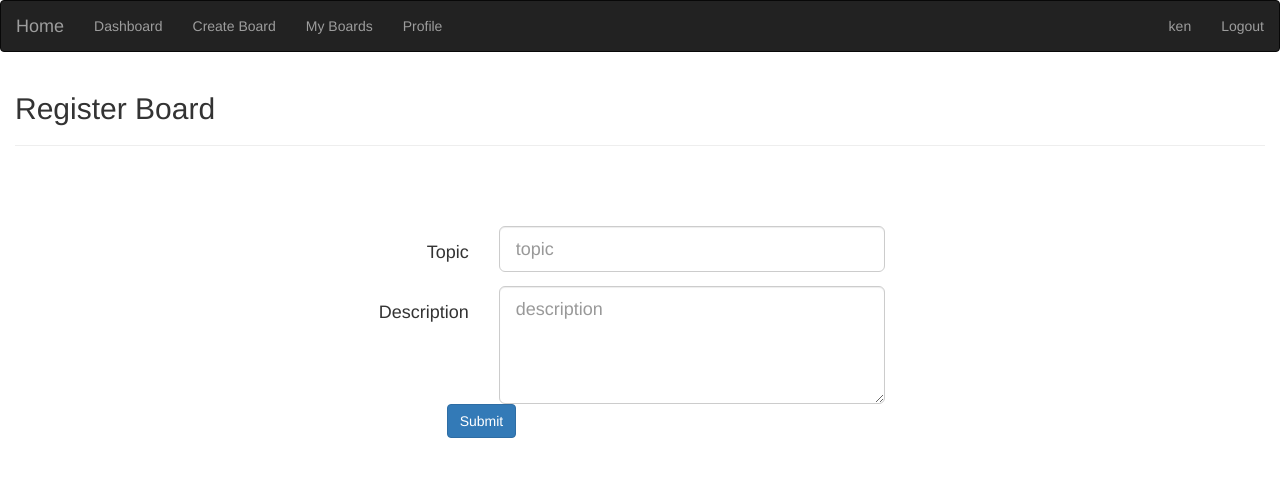
After one commit to jasn9/Notice-Board, a Django app: page /create_board/ in a window 1280 px wide. The commit adds this page. Shown: the top 477 px of the page. Run offline with Django 3.2, Linux system fonts and the light colour scheme; a user stored in the database is signed in; some libraries are stand-ins or nearby versions.

Commit message:
added boards

```diff
--- /dev/null
+++ b/blog/central/templates/central/create_board.html
@@ -0,0 +1,32 @@
+
+{% extends 'central/layout.html' %}
+{% block body %}
+<body>
+<div class="container-fluid">
+ <div class="row">
+     <div class="col-sm-12">
+         <h2>Register Board</h2>
+         <hr>
+
+        <br><br><br>
+        <div class="col-sm-6 col-sm-offset-3">
+            <form class="form-horizontal" method="POST" action="{% url 'central:register_board' %}">
+                {% csrf_token %}
+            <div class="form-group">
+                <label for="topic" class="control-label col-sm-3"><h4>Topic</h4></label>
+                <div class="col-sm-8"><input class="form-control input-lg" type="text" name="topic" id="topic" value="" placeholder="topic"></div>
+                <br><br><br>
+                <label for="description" class="control-label col-sm-3 "><h4>Description</h4></label>
+                <div class="col-sm-8"><textarea class="form-control input-lg" rows="4" cols="50" name="description" id="description" value="" placeholder="description"></textarea></div>
+                <br><br><br><br><br>
+                <div class="col-sm-4 col-sm-offset-2"><input class="btn btn-primary" type="submit" value="Submit"></div>
+            </div>
+        </form>
+        </div>
+    </div>
+ </div>
+</div>
+
+</body>
+
+{% endblock %}
--- a/blog/central/templates/central/navbar.html
+++ b/blog/central/templates/central/navbar.html
@@ -32,6 +32,12 @@
                     <a href="{% url 'central:dashboard' %}">Dashboard</a>
                 </li>
                 <li>
+                    <a href="{% url 'central:create_board' %}">Create Board</a>
+                </li>
+                <li>
+                    <a href="{% url 'central:my_boards' %}">My Boards</a>
+                </li>
+                <li>
                     <a href="{% url 'central:detail' user.username %}">Profile</a>
                 </li>
               </ul>
--- a/blog/central/urls.py
+++ b/blog/central/urls.py
@@ -12,13 +12,17 @@ app_name = 'central'
 urlpatterns = [
 
     path('', views.index, name='index'),
-    path('login/',views.user_login, name="user_login"),
+    path('login/',views.user_login, name='user_login'),
     path('detail/<str:username>/',  views.detail , name='detail'),
-    path('register/',views.register , name="register"),
-    path('adduser/',views.add_user, name="add_user"),
-    path('logout/', views.log_out, name="log_out"),
-    path('deleteuser/', views.delete_user,name="delete_user"),
-    path('update/',views.update,name="update"),
+    path('register/',views.register , name='register'),
+    path('adduser/',views.add_user, name='add_user'),
+    path('logout/', views.log_out, name='log_out'),
+    path('deleteuser/', views.delete_user,name='delete_user'),
+    path('update/',views.update,name='update'),
     path('dashboard/',views.dashboard, name='dashboard'),
+    path('create_board/', views.create_board, name='create_board'),
+    path('register_board/', views.register_board, name='register_board'),
+    path('get_board/<str:board_id>/', views.get_board, name='get_board'),
+    path('my_boards/', views.my_boards, name='my_boards'),
     path('game/',views.game, name="game"),
 ]
--- a/blog/central/views.py
+++ b/blog/central/views.py
@@ -4,33 +4,33 @@ from django.shortcuts import render, redirect
 
 # views are basically a web page function that controls one functionality
 
-from django.http import HttpResponse , HttpResponseRedirect
+from django.http import HttpResponse, HttpResponseRedirect
 from django.urls import reverse
 # brfore adding template make sure to add ' <appname>.app.<app name with firstletter in capital>config ' in setting
 
-from django.contrib.auth import authenticate , login , logout
+from django.contrib.auth import authenticate, login, logout
 from django.contrib.auth.models import User
-from .models import Article , Profile
+from .models import AccessBoard, Board, Profile
 
 # for passing messages when redirect occur
 from django.contrib import messages
 
-def index(request):
-
-    context = {}
+import uuid
 
 
-    return render(request,'central/index.html',context)
+def index(request):
+    context = {}
+    return render(request, 'central/index.html', context)
+
 
 def add_user(request):
-
     email = request.POST['email']
     username = request.POST['username']
     password = request.POST['password']
     birthyear = request.POST['birthyear']
-    user = User.objects.create_user(username,email,password)
+    user = User.objects.create_user(username, email, password)
     user.save()
-    profile = Profile();
+    profile = Profile()
     profile.user_id = user
     profile.username = username
     profile.birth_year = birthyear
@@ -39,71 +39,61 @@ def add_user(request):
 
 
 def user_login(request):
-
     if request.user.is_authenticated:
-
-        return redirect('central:detail',request.user.username)
-
-    context = {'message':''}
-
+        return redirect('central:detail', request.user.username)
+    context = {'message': ''}
     if request.method == 'POST':
-        #print(request.POST['username'],request.POST['password'])
+        # print(request.POST['username'],request.POST['password'])
         username = request.POST['username']
         password = request.POST['password']
-        user = authenticate(username=username,password=password)
+        user = authenticate(username=username, password=password)
         if user is not None:
-            login(request ,user)
+            login(request, user)
             return redirect('central:dashboard')
-        context = {'error_message':'Invalid Username / Password'}
+        context = {'error_message': 'Invalid Username / Password'}
 
-    return render(request,'central/login.html',context)
+    return render(request, 'central/login.html', context)
 
 
 def register(request):
+    arr = []
+    for i in range(2020, 1947, -1):
+        arr.append(i)
+    context = {'arr': arr}
+    return render(request, 'central/register.html', context)
 
-    arr = []
-    for i in range(2020,1947,-1):
-        arr.append(i)
-
-
-    context = {'arr':arr}
-    return render(request,'central/register.html',context)
 
 def log_out(request):
     logout(request)
     return redirect('central:index')
 
+
 def dashboard(request):
     if request.user.is_authenticated:
-        context = {'user':request.user}
-        return render(request,'central/dashboard.html', context)
+        context = {'user': request.user}
+        return render(request, 'central/dashboard.html', context)
     else:
-        messages.warning(request,'Unauthorized')
+        messages.warning(request, 'Unauthorized')
         return redirect('central:index')
 
+
+# Dummy No Use
 def game(request):
-
-    return render(request,'central/game.html')
+    return render(request, 'central/game.html')
 
 
-def detail(request,username):
-    if not  request.user.is_authenticated:
-        messages.warning(request,'Unauthorized')
+def detail(request, username):
+    if not request.user.is_authenticated:
+        messages.warning(request, 'Unauthorized')
         return redirect('central:index')
-
-    profile = Profile.objects.get(user_id=request.user);
-    context = { 'user':request.user ,'profile':profile }
-
-
-
-    return render(request, 'central/detail.html' , context)
-
+    profile = Profile.objects.get(user_id=request.user)
+    context = {'user': request.user, 'profile': profile}
+    return render(request, 'central/detail.html', context)
 
 
 def update(request):
-
     if request.user.is_authenticated:
-        #username = request.POST['username']
+        # username = request.POST['username']
         email = request.POST['email']
         name = request.POST['name']
         affilation = request.POST['affilation']
@@ -111,9 +101,9 @@ def update(request):
         country = request.POST['country']
         address = request.POST['address']
 
-        profile = Profile.objects.get(user_id = request.user)
-        #profile.username = username
-        print(email,affilation,name)
+        profile = Profile.objects.get(user_id=request.user)
+        # profile.username = username
+        print(email, affilation, name)
         request.user.email = email;
         profile.full_name = name
         profile.affilation = affilation
@@ -122,19 +112,64 @@ def update(request):
         profile.address = address
         profile.save()
 
-        messages.success(request,'Your Update Request Has Been Fulfiled')
-        return redirect('central:detail',request.user)
-    messages.warning(request,'Unauthorized')
+        messages.success(request, 'Your Update Request Has Been Fulfiled')
+        return redirect('central:detail', request.user)
+    messages.warning(request, 'Unauthorized')
     return redirect('central:index')
 
 
-
-
-
 def delete_user(request):
-
     if request.user.is_authenticated:
         obj = User.objects.get(username=request.user.username)
         obj.delete()
-        messages.success(request,'Your Request Have Been Fulfilled Successfully !!!')
+        messages.success(request, 'Your Request Have Been Fulfilled Successfully !!!')
         return redirect('central:index')
+
+
+def create_board(request):
+    if request.user.is_authenticated:
+        context = {}
+        return render(request, 'central/create_board.html', context)
+    messages.warning(request, 'Unauthorized')
+    return redirect('central:index')
+
+
+def register_board(request):
+    board_id = str(uuid.uuid1())
+    owner = request.user
+    topic = request.POST['topic']
+    description = request.POST['description']
+    board = Board()
+    board.board_id = board_id
+    board.owner = owner
+    board.topic = topic
+    board.description = description
+    board.save()
+    access = AccessBoard()
+    access.board_id = board
+    access.user_id = request.user
+    access.save()
+    return redirect('central:get_board', board_id)
+
+
+def get_board(request, board_id):
+    board = Board.objects.get(board_id=board_id)
+    access = AccessBoard.objects.get(board_id=board, user_id=request.user)
+    if access is not None:
+        context = {
+            "topic": board.topic,
+            "description": board.description
+        }
+        return render(request, 'central/board.html',  context)
+    else:
+        messages.warning(request, 'Unauthorized')
+        return redirect('central:index')
+
+
+def my_boards(request):
+    if request.user.is_authenticated:
+        boards = Board.objects.filter(owner=request.user)
+        print(boards)
+        for board in boards:
+            print(board.board_id)
+        return render(request, 'central/my_boards.html', context={'boards': boards})
```
Also changed, not shown: blog/central/models.py (+20 -6 lines), blog/central/templates/central/board.html (added, +20 -0 lines), blog/central/templates/central/my_boards.html (added, +22 -0 lines), blog/central/migrations/0001_initial.py, blog/central/migrations/0002_auto_20190610_1240.py (deleted), blog/central/migrations/0003_auto_20190610_1314.py (deleted), blog/central/migrations/0004_article_visible.py (deleted), blog/central/migrations/__init__.py (added), blog/central/templates/central/dashboard.html (line endings or trailing spaces), blog/db.sqlite3.
